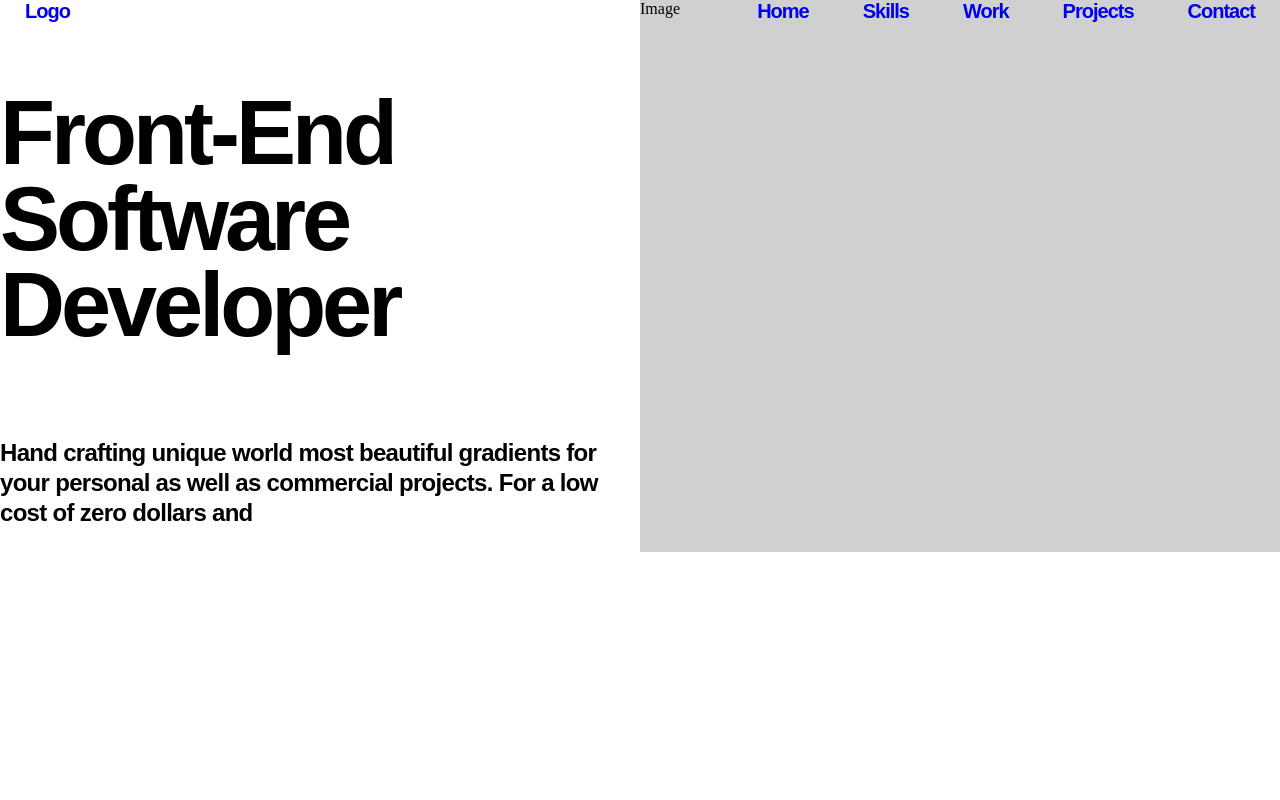
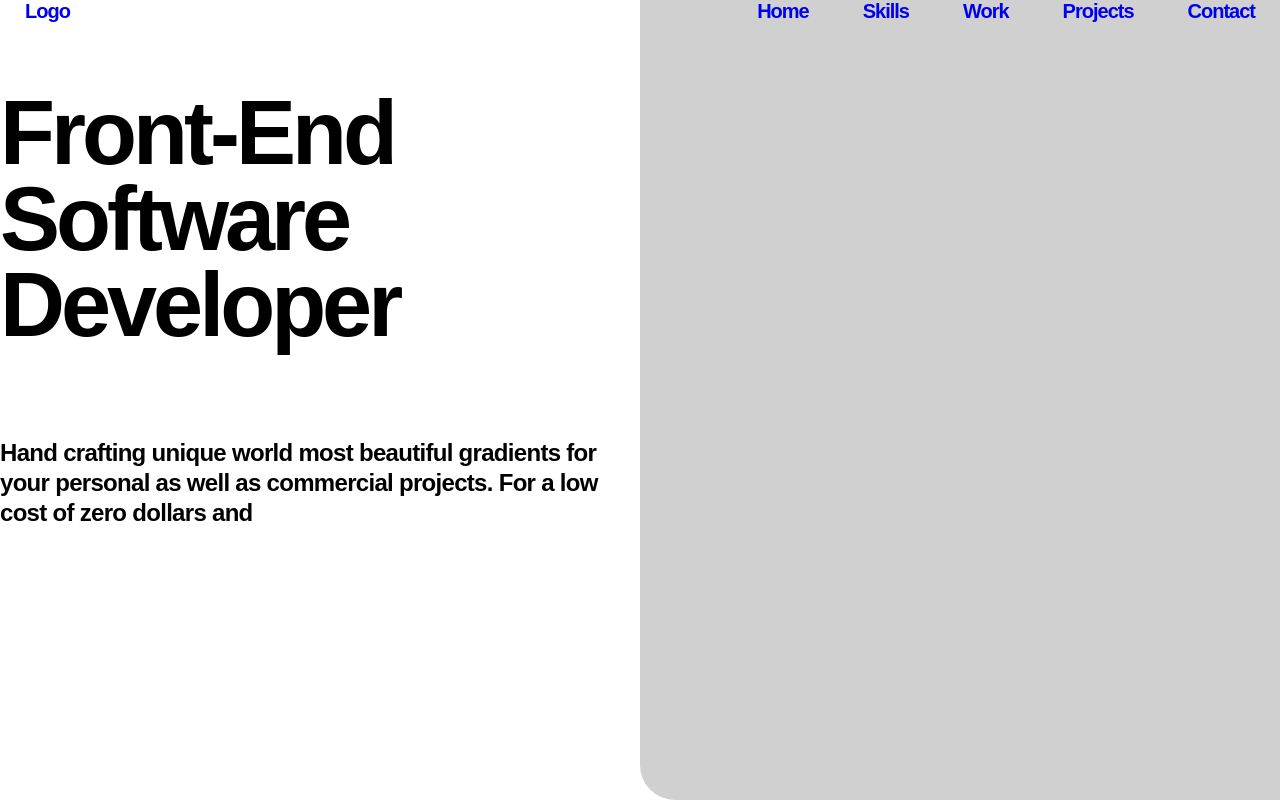
Before and after one commit to RyanWirth/portfolio, a Svelte app: page / in a window 1280 px wide. Built offline with nearby package versions, Linux system fonts and the light colour scheme; a web font is replaced by a local one.

Commit message:
Set height to match viewport

```diff
--- a/src/components/Hero.svelte
+++ b/src/components/Hero.svelte
@@ -1,6 +1,7 @@
 <style type="text/scss">
   section {
     display: flex;
+    height: 100vh;
   }
 
   article {
@@ -9,6 +10,7 @@
 
   aside {
     background: #d0d0d0;
+    border-bottom-left-radius: 35px;
     flex: 1;
   }
 
@@ -27,5 +29,5 @@
       well as commercial projects. For a low cost of zero dollars and
     </p>
   </article>
-  <aside>Image</aside>
+  <aside />
 </section>
```
